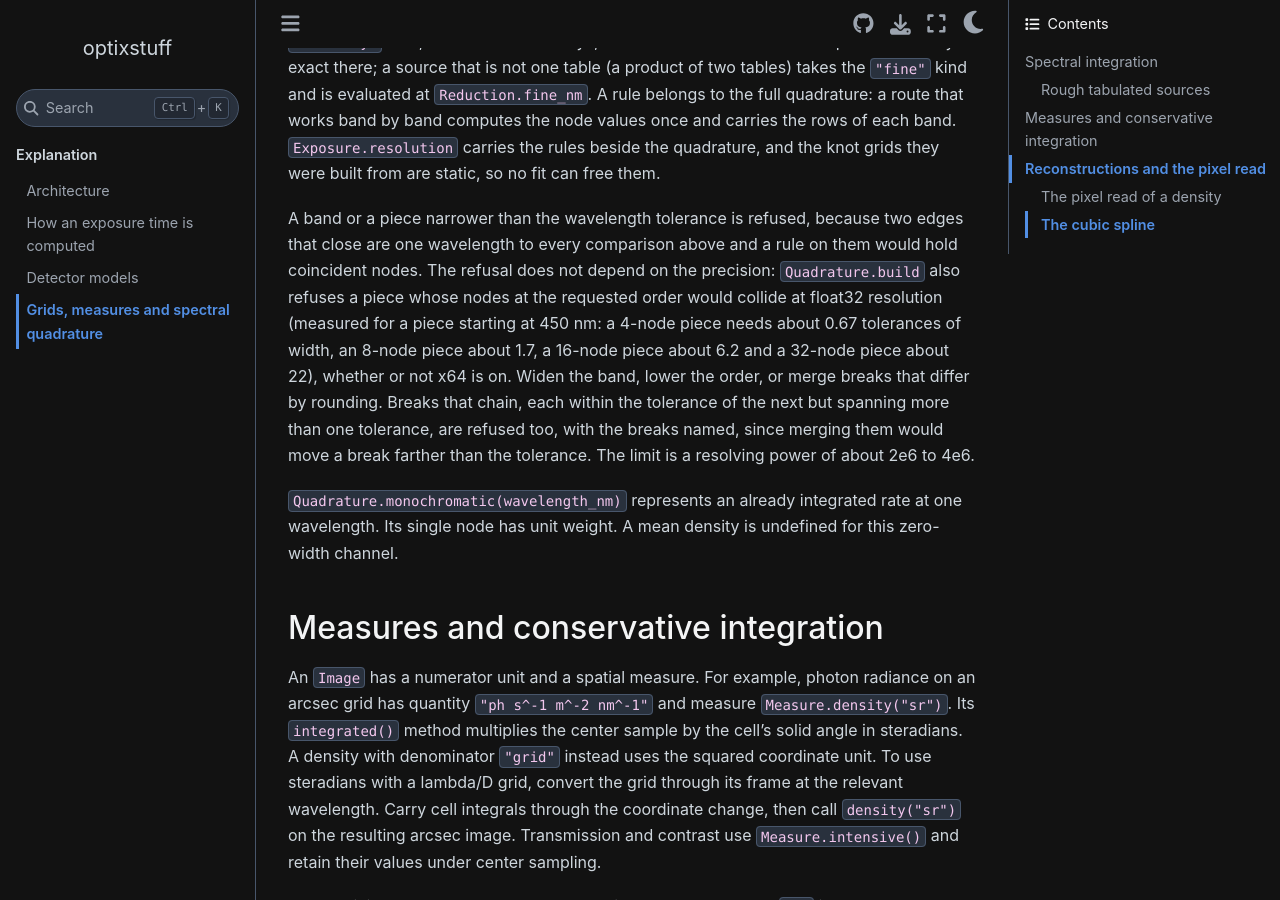
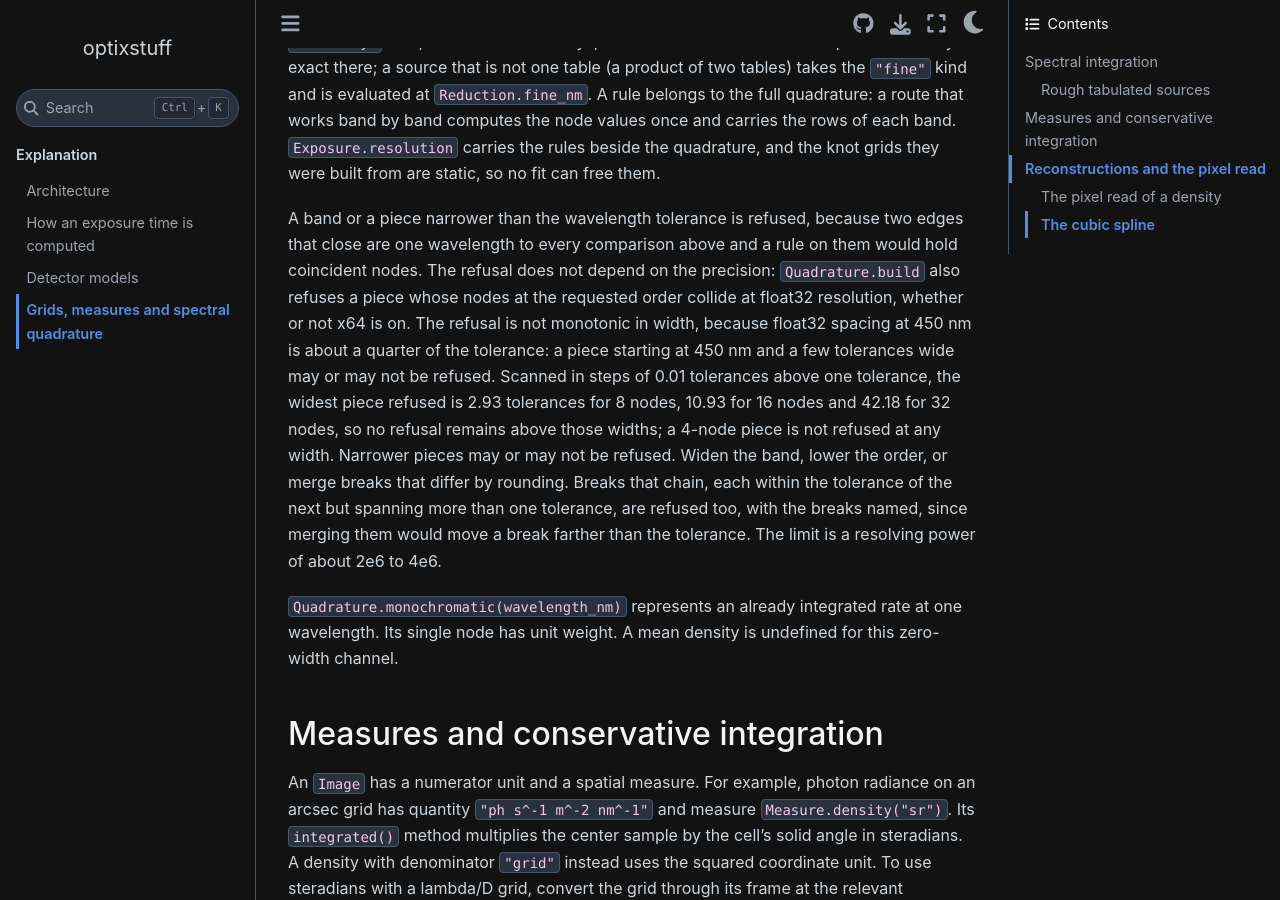
Before and after one commit to CoreySpohn/optixstuff, a Sphinx documentation site: the page built from docs/explanation/grids_and_spectra.md, in a window 1280 px wide and 900 px high, scrolled down 3334 px. Built offline with Sphinx 7.4.7 and the Sphinx Book theme 1.1.4, drawn with Linux system fonts in a browser that asks for light colours; pages that are not in the unit, such as notebooks, are missing from menus; the version number could not be read and is left out.

Commit message:
docs(spectral): quote the measured float32 collision widths and the real rule-cache bound

```diff
--- a/docs/explanation/grids_and_spectra.md
+++ b/docs/explanation/grids_and_spectra.md
@@ -169,10 +169,15 @@ A band or a piece narrower than the wavelength tolerance is refused, because
 two edges that close are one wavelength to every comparison above and a rule
 on them would hold coincident nodes. The refusal does not depend on the
 precision: `Quadrature.build` also refuses a piece whose nodes at the
-requested order would collide at float32 resolution (measured for a piece starting at 450 nm:
-a 4-node piece needs about 0.67 tolerances of width, an 8-node piece about 1.7, a 16-node
-piece about 6.2 and a 32-node piece about 22), whether or not x64 is
-on. Widen the band, lower the order, or merge breaks that differ by rounding.
+requested order collide at float32 resolution, whether or not x64 is on. The
+refusal is not monotonic in width, because float32 spacing at 450 nm is about a
+quarter of the tolerance: a piece starting at 450 nm and a few tolerances wide
+may or may not be refused. Scanned in steps of 0.01 tolerances above one
+tolerance, the widest piece refused is 2.93 tolerances for 8 nodes, 10.93 for 16
+nodes and 42.18 for 32 nodes, so no refusal remains above those widths; a
+4-node piece is not refused at any width.
+Narrower pieces may or may not be refused. Widen the band, lower the order, or
+merge breaks that differ by rounding.
 Breaks that chain, each within the tolerance of the next but spanning more
 than one tolerance, are refused too, with the breaks named, since merging them
 would move a break farther than the tolerance. The limit is a resolving power
```
Also changed, not shown: 1 other file.
